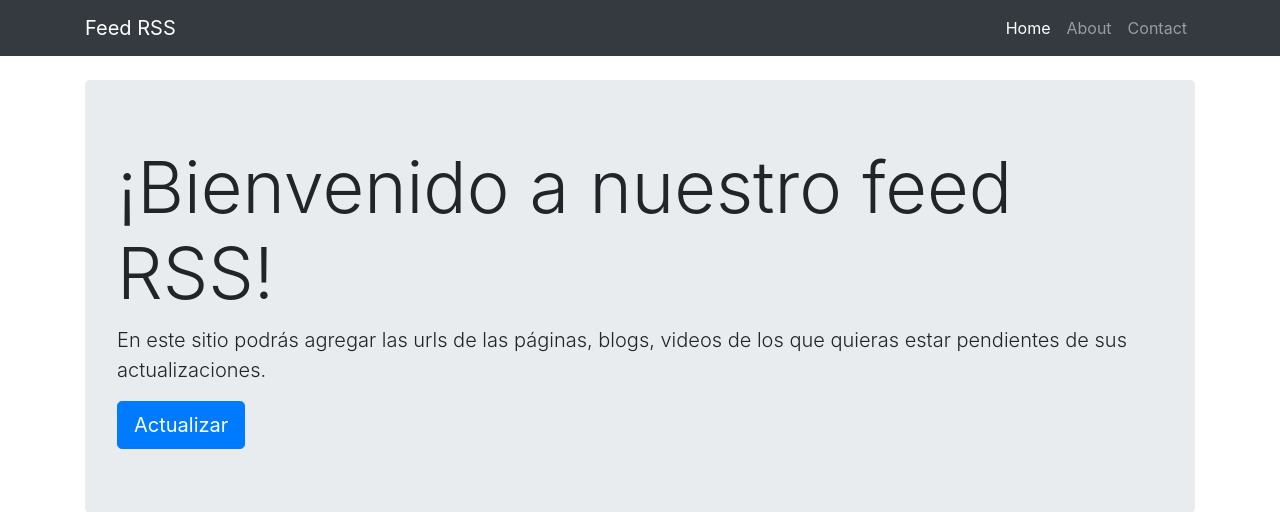
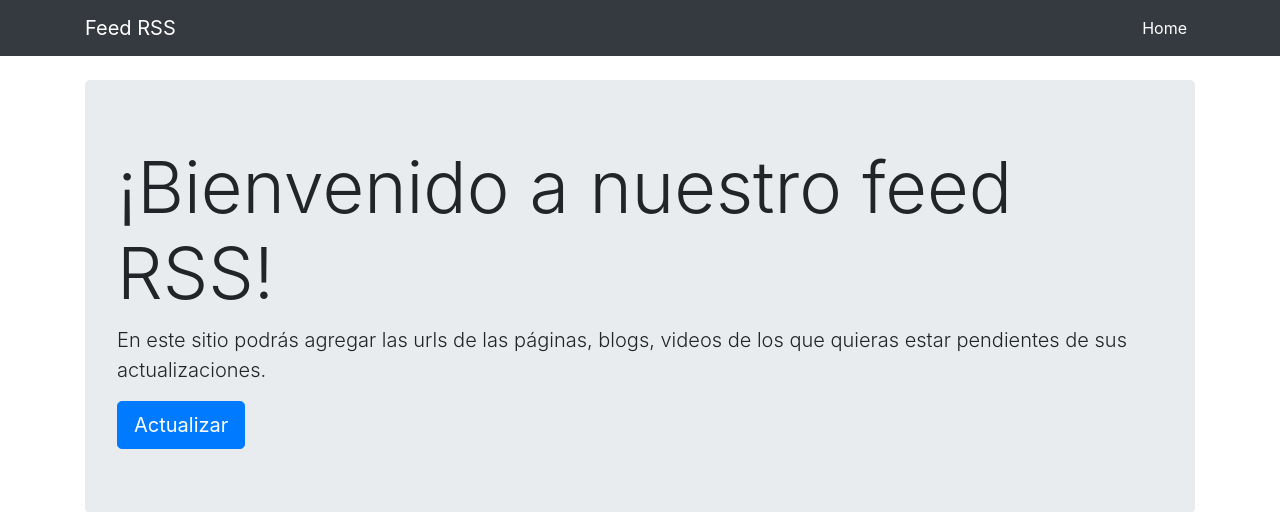
Before and after one commit to danieljpay/Opt_apps_web-proy, a PHP site: page / in a window 1280 px wide. Shown: the top 512 px of the page. Run offline with PHP 8.4, Linux system fonts and the light colour scheme; data comes from the database, SQL or seed files in the repository.

Commit message:
opciones de header quitados

```diff
--- a/index.php
+++ b/index.php
@@ -92,11 +92,11 @@
 			</button>
 			<div class="collapse navbar-collapse" id="navbarResponsive">
 				<ul class="navbar-nav ml-auto">
-					<li class="nav-item active"><a class="nav-link" href="#">Home <span
-							class="sr-only">(current)</span>
-					</a></li>
-					<li class="nav-item"><a class="nav-link" href="#">About</a></li>
-					<li class="nav-item"><a class="nav-link" href="#">Contact</a></li>
+					<li class="nav-item active">
+						<a class="nav-link" href="#">
+							Home <span class="sr-only">(current)</span>
+						</a>
+					</li>
 				</ul>
 			</div>
 		</div>
```
